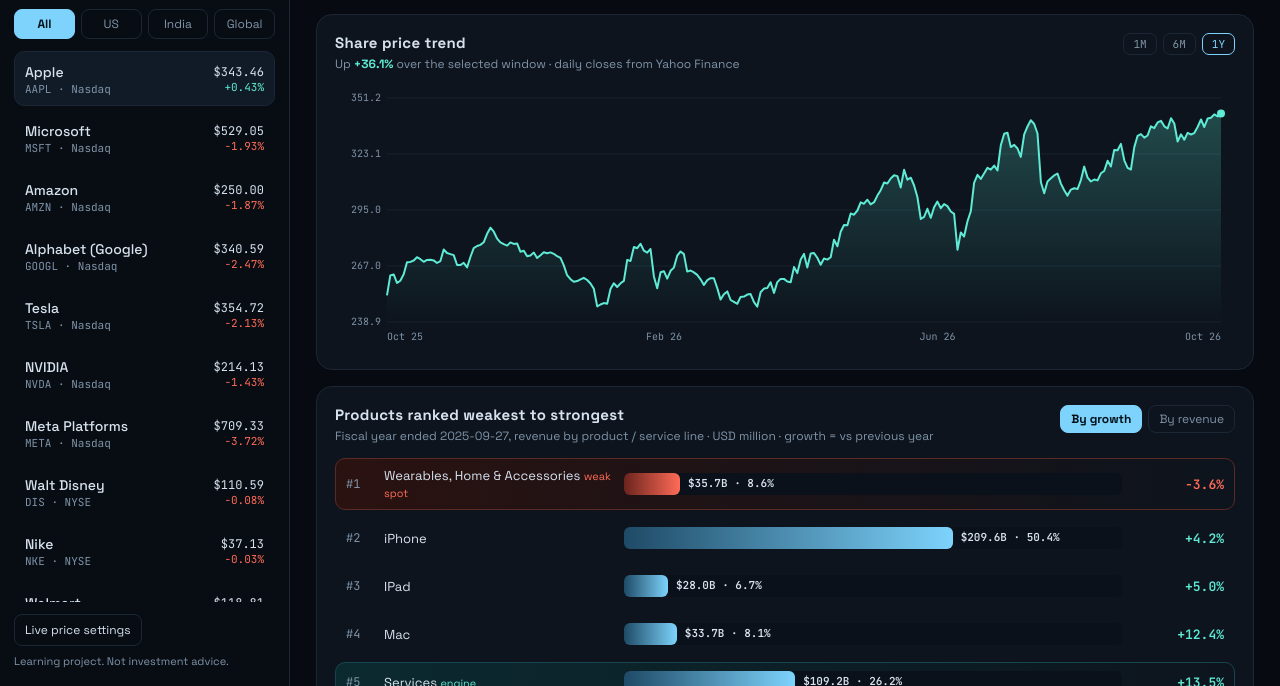
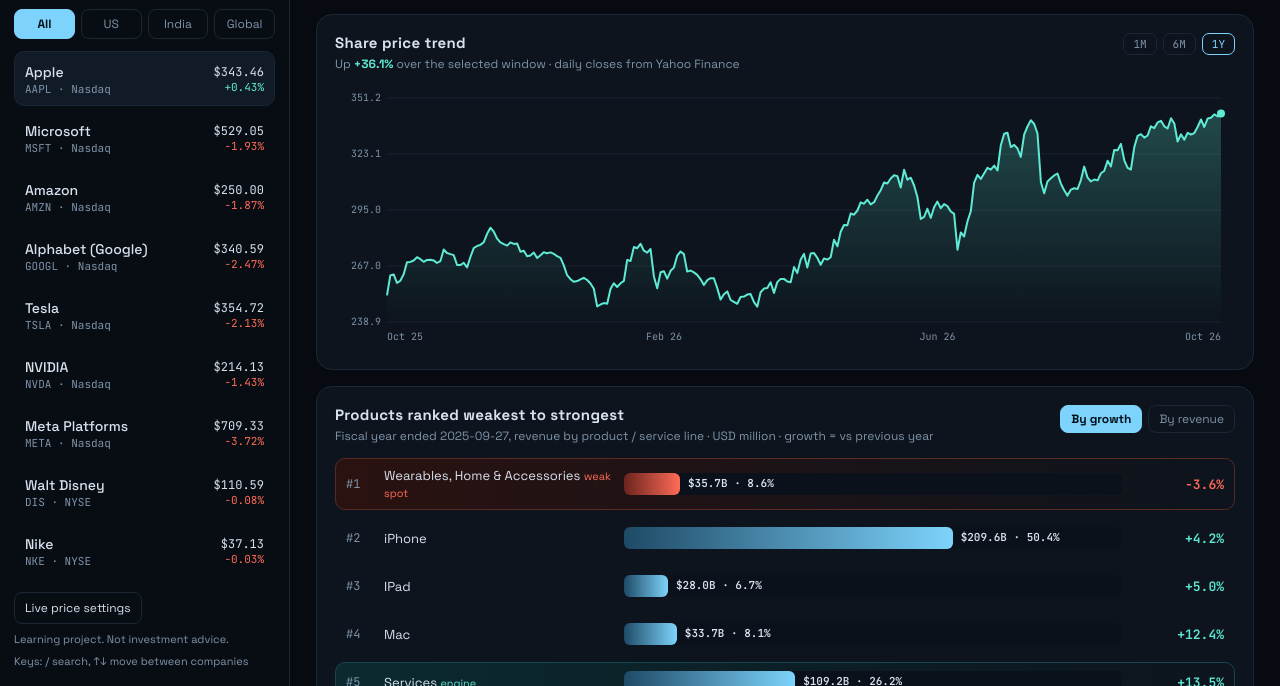
Before and after one commit to KanishkSaini-007/company-xray, a plain HTML site: page index.html in a window 1280 px wide. Shown: the part 114-800 px from the top of the page. Drawn offline with Linux system fonts and the light colour scheme; no server answers.

Commit message:
Show keyboard shortcut hint in the sidebar footer
Added hint paragraph for navigation keys.

```diff
--- a/index.html
+++ b/index.html
@@ -20,6 +20,7 @@
     <div class="sidefoot">
       <button id="keyBtn" class="ghost">Live price settings</button>
       <p>Learning project. Not investment advice.</p>
+      <p class="hint">Keys: / search, &uarr;&darr; move between companies</p>
     </div>
   </aside>
 
```
